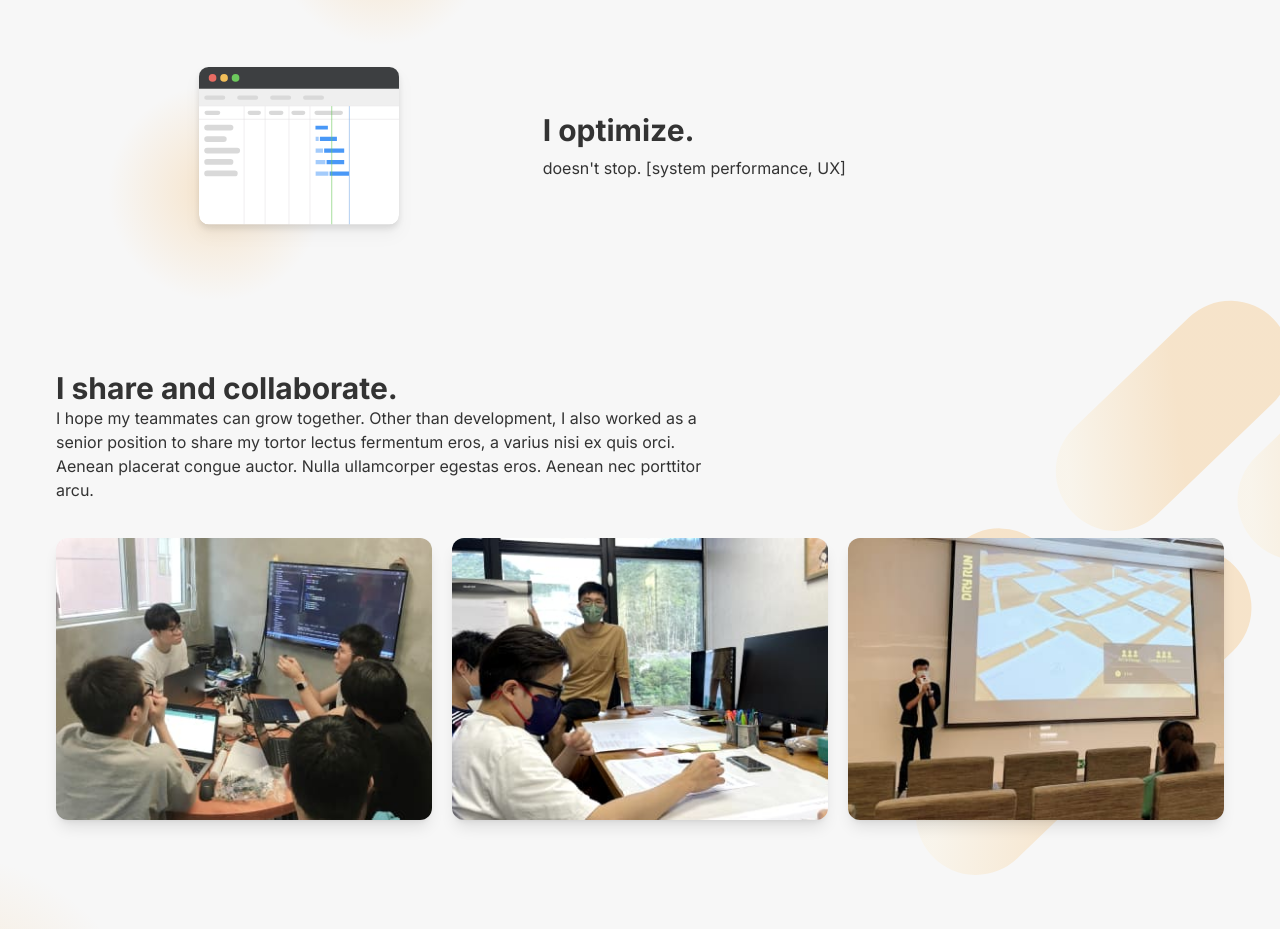
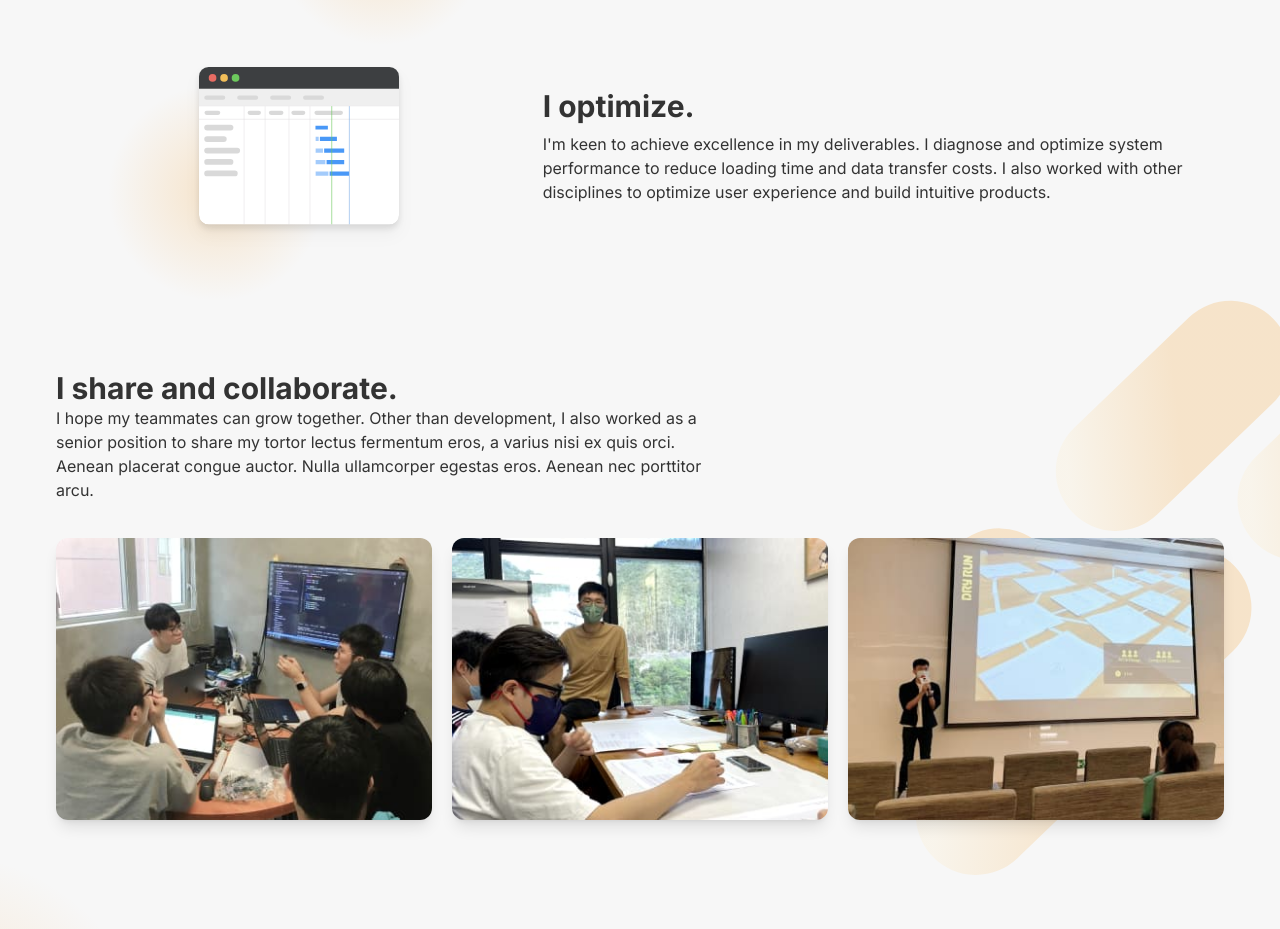
Before and after one commit to sintatfan/sintatfan-web, a Next.js app: page / in a window 1280 px wide. Shown: the part 1940-2869 px from the top of the page. Built offline with nearby package versions, Linux system fonts and the light colour scheme.

Commit message:
About - update "I optimize" content

```diff
--- a/components/home/about_subsection.jsx
+++ b/components/home/about_subsection.jsx
@@ -16,7 +16,7 @@ export function SubsectionDo() {
                 </AboutSubsection>
 
                 <AboutSubsection heading="I optimize." iconSrc="/images/about_optimize.svg" lightPos="left">
-                    <p>doesn&apos;t stop. [system performance, UX]</p>
+                    <p>I&apos;m keen to achieve excellence in my deliverables. I diagnose and optimize system performance to reduce loading time and data transfer costs. I also worked with other disciplines to optimize user experience and build intuitive products.</p>
                 </AboutSubsection>
             </div>
         </>
```
